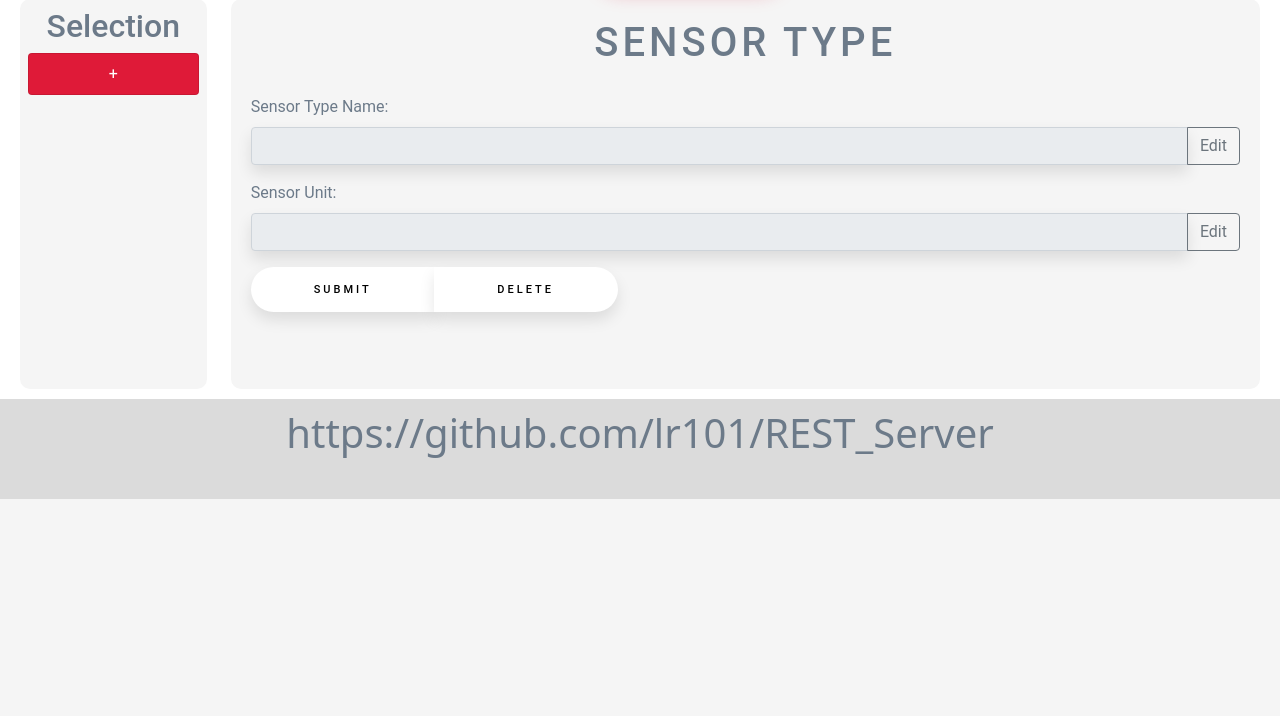
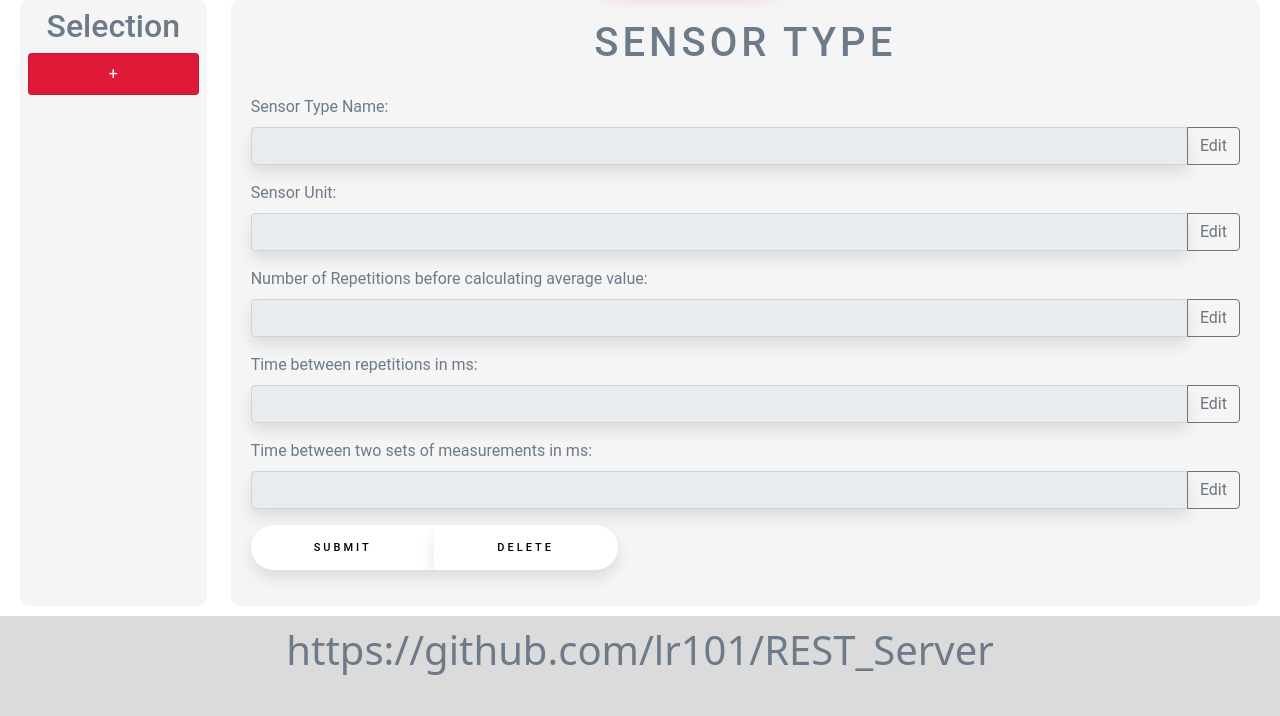
Before and after one commit to lr101/REST_Server, a Node server app: page /config/sensor-types in a window 1280 px wide. Shown: the part 412-1128 px from the top of the page. Before the commit the page ends 911 px from the top, so only its background shows below. Run offline with Node 20, Linux system fonts and the light colour scheme; data that the repository does not hold is empty.

Commit message:
adding repetitions, brakeTime, sleepTime as information of a sensorType to + frontend + docs

```diff
--- a/public/javascript/config-sensor-types.js
+++ b/public/javascript/config-sensor-types.js
@@ -2,11 +2,14 @@
  * logic
  */
 
-function select(sensorType, sensorTypeID, unit) {
+function select(sensorType, sensorTypeID, unit, repetitions, brakeTime, sleepTime) {
     const editElement = document.getElementById("typeName");
     editElement.value = sensorType;
     editElement.setAttribute("data-id", sensorTypeID);
     document.getElementById("typeUnit").value = unit;
+    document.getElementById("repetitions").value = repetitions;
+    document.getElementById("brakeTime").value = brakeTime;
+    document.getElementById("sleepTime").value = sleepTime;
 }
 
 function editButton(input_id) {
@@ -18,17 +21,20 @@ function submitData() {
     const sensorType = document.getElementById("typeName").value;
     const sensorTypeID = document.getElementById("typeName").getAttribute("data-id");
     const unit = document.getElementById("typeUnit").value;
+    const repetitions = document.getElementById("repetitions").value;
+    const brakeTime = document.getElementById("brakeTime").value;
+    const sleepTime = document.getElementById("sleepTime").value;
     const ajax = new XMLHttpRequest();
 
     let json;
-    if (unit.length > 0 && unit.length < 6 && sensorType.length > 0 && sensorType.length < 17 && sensorTypeID !== "" ) {
+    if (sensorTypeID !== "" ) {
         ajax.open("PUT", "/sensors/types/", true);
-        json = {sensorType : sensorType, sensorTypeID :sensorTypeID, unit: unit}
-    } else if (unit.length > 0 && unit.length < 6 && sensorType.length > 0 && sensorType.length < 17 && sensorTypeID === "") {
+        json = {sensorType : sensorType, sensorTypeID :sensorTypeID, unit: unit, repetitions: repetitions, brakeTime : brakeTime, sleepTime : sleepTime}
+    } else if (sensorTypeID === "") {
         ajax.open("POST", "/sensors/types/", true);
-        json = {sensorType : sensorType, unit : unit}
+        json = {sensorType : sensorType, unit : unit, repetitions: repetitions, brakeTime : brakeTime, sleepTime : sleepTime}
     }
-    if (json !== undefined) {
+    if (json !== undefined && isNaN(repetitions) && isNaN(brakeTime) && isNaN(sleepTime) && unit.length > 0 && unit.length < 6 && sensorType.length > 0 && sensorType.length < 17) {
         ajax.setRequestHeader("Content-Type", "application/json");
         ajax.send(JSON.stringify(json));
         ajax.onreadystatechange = function () {
@@ -37,7 +43,13 @@ function submitData() {
                     updateTypes();
                     document.getElementById("typeName").disabled = true;
                     document.getElementById("typeUnit").disabled = true;
+                    document.getElementById("repetitions").disabled = true;
+                    document.getElementById("brakeTime").disabled = true;
+                    document.getElementById("sleepTime").disabled = true;
                     document.getElementById("typeUnit").value = "";
+                    document.getElementById("repetitions").value = "";
+                    document.getElementById("brakeTime").value = "";
+                    document.getElementById("sleepTime").value = "";
                 } else {
                     alert(ajax.responseText);
                 }
@@ -63,7 +75,9 @@ function updateTypes() {
                     btn.id = "list_" + (i === data.length ? "new" : data[i].sensorTypeID);
                     btn.setAttribute("type", "button");
                     btn.setAttribute("data-toggle", "list");
-                    btn.setAttribute("onclick", (i === data.length ? "select('','','')" : "select('" + data[i].sensorType + "','" + data[i].sensorTypeID + "','" + data[i].unit +"')"));
+                    btn.setAttribute("onclick", (i === data.length ? "select('','','','','','')" : "select('" + data[i].sensorType + "','" + data[i].sensorTypeID + "','" + data[i].unit +"','" +
+                        data[i].repetitions + "','" + data[i].brakeTime + "','" + data[i].sleepTime
+                        +"')"));
                     btn.innerHTML = (i === data.length ? "+" : data[i].sensorType);
                     listElement.appendChild(btn);
                 }
--- a/server/REST_Server.js
+++ b/server/REST_Server.js
@@ -267,7 +267,6 @@ app.put("/sensors/types/", async function (req, res) {
         const repetitions = validate.validateRepetitions(req.body.repetitions);
         const brakeTime = validate.validateBrakeTime(req.body.brakeTime);
         const sleepTime = validate.validateSleepTime(req.body.sleepTime);
-        console.log(repetitions);
         REST_API.PUT_types( sensorType, sensorTypeID, unit, repetitions, brakeTime, sleepTime).then(function (result) {
             if (result === true) {
                 res.status(200).send("ROW ADDED TO TABLE");
--- a/server/queryControler.js
+++ b/server/queryControler.js
@@ -184,7 +184,6 @@ module.exports  = {
     },
 
     PUT_types : async function(sensorType, sensorTypeID, unit, repetitions, brakeTime, sleepTime) {
-        console.log(repetitions);
         const sql = "UPDATE types SET sensorType='"+ sensorType +"', unit='" + unit +"'" +
             (repetitions ? ", repetitions=" + repetitions : "")+
             (brakeTime ? ", brakeTime=" + brakeTime : "") +
--- a/views/config-sensor-types.ejs
+++ b/views/config-sensor-types.ejs
@@ -44,7 +44,7 @@
                 <h2>Selection</h2>
                 <div class="list-group" id="list">
                     <%for (let count = 0; count < types.length; count++) { %>
-                    <button id="list_<%=types[count].sensorTypeID%>" type="button" data-toggle="list" onclick="select('<%=types[count].sensorType%>', '<%=types[count].sensorTypeID%>', '<%=types[count].unit%>')" class="list-group-item list-group-item-action"><%=types[count].sensorType%></button>
+                    <button id="list_<%=types[count].sensorTypeID%>" type="button" data-toggle="list" onclick="select('<%=types[count].sensorType%>', '<%=types[count].sensorTypeID%>', '<%=types[count].unit%>' , '<%=types[count].repetitions%>', '<%=types[count].brakeTime%>', '<%=types[count].sleepTime%>')" class="list-group-item list-group-item-action"><%=types[count].sensorType%></button>
                     <%}%>
                     <button id="list_new"  type="button" data-toggle="list" onclick="select('', '', '')" class="list-group-item list-group-item-action active">+</button>
                 </div>
@@ -65,6 +65,21 @@
                         <input maxlength="5" minlength="1" autocomplete="off" class="form-control" type="text" id="typeUnit" name="unit" disabled required>
                         <button class="btn btn-outline-secondary" type="button" id="button-unit" onclick="editButton('typeUnit')">Edit</button>
                     </div>
+                    <label  class="form-label" for="repetitions">Number of Repetitions before calculating average value:</label>
+                    <div class="input-group mb-3">
+                        <input data-id="" min="1" autocomplete="off" class="form-control" type="number" id="repetitions" name="repetitions" disabled required>
+                        <button class="btn btn-outline-secondary" type="button" id="button-rep" onclick="editButton('repetitions')">Edit</button>
+                    </div>
+                    <label  class="form-label" for="brakeTime">Time between repetitions in ms:</label>
+                    <div class="input-group mb-3">
+                        <input data-id="" min="1" autocomplete="off" class="form-control" type="number" id="brakeTime" name="brakeTime" disabled required>
+                        <button class="btn btn-outline-secondary" type="button" id="button-break" onclick="editButton('brakeTime')">Edit</button>
+                    </div>
+                    <label  class="form-label" for="sleepTime">Time between two sets of measurements in ms:</label>
+                    <div class="input-group mb-3">
+                        <input data-id="" min="1" autocomplete="off" class="form-control" type="number" id="sleepTime" name="sleepTime" disabled required>
+                        <button class="btn btn-outline-secondary" type="button" id="button-sleep" onclick="editButton('sleepTime')">Edit</button>
+                    </div>
                     <div class="input-group mb-3">
                         <input id="submit" class="button"  value="Submit">
                         <input id="delete" class="button" value="Delete">
```
Also changed, not shown: .REST-API.txt, README.md.
